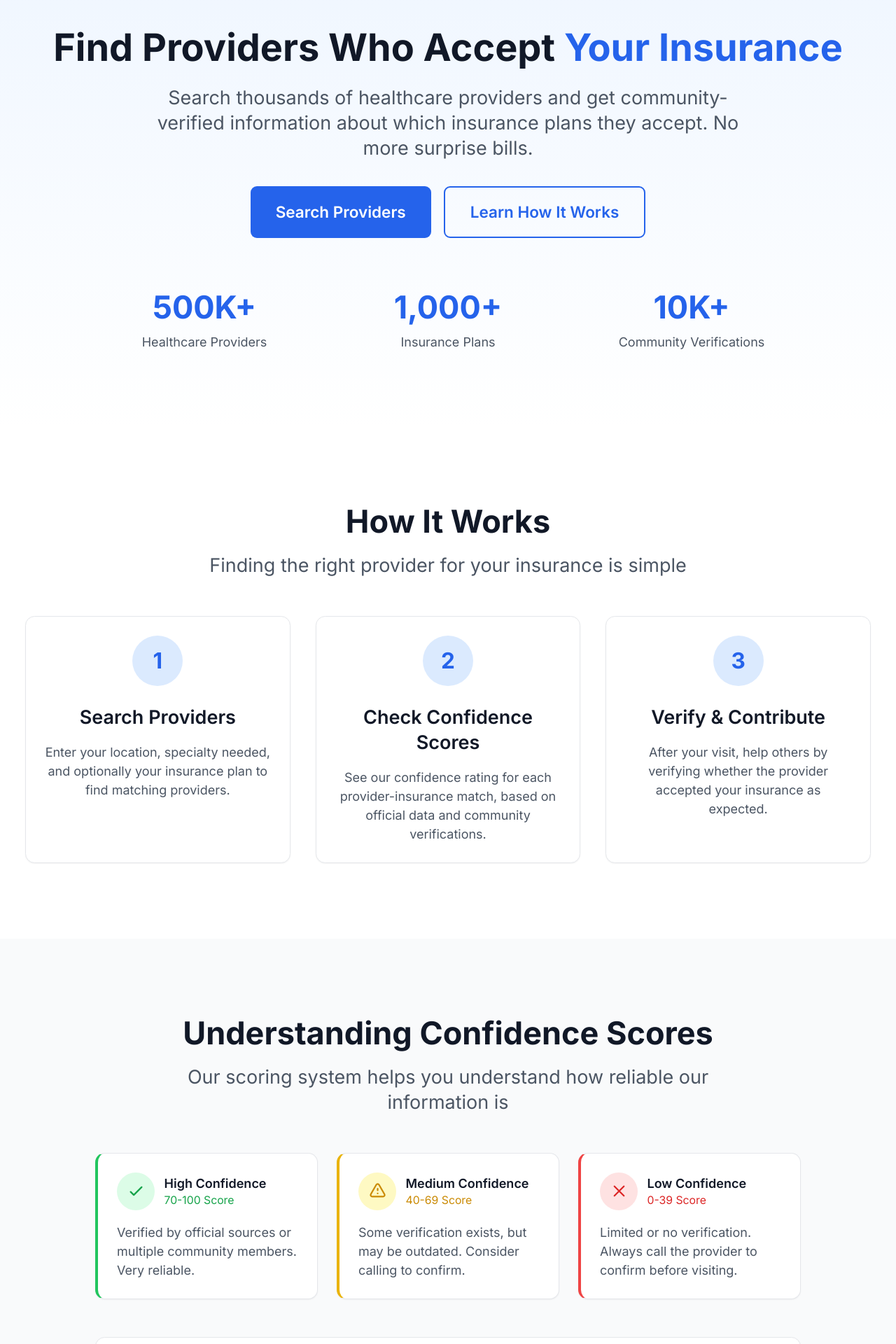
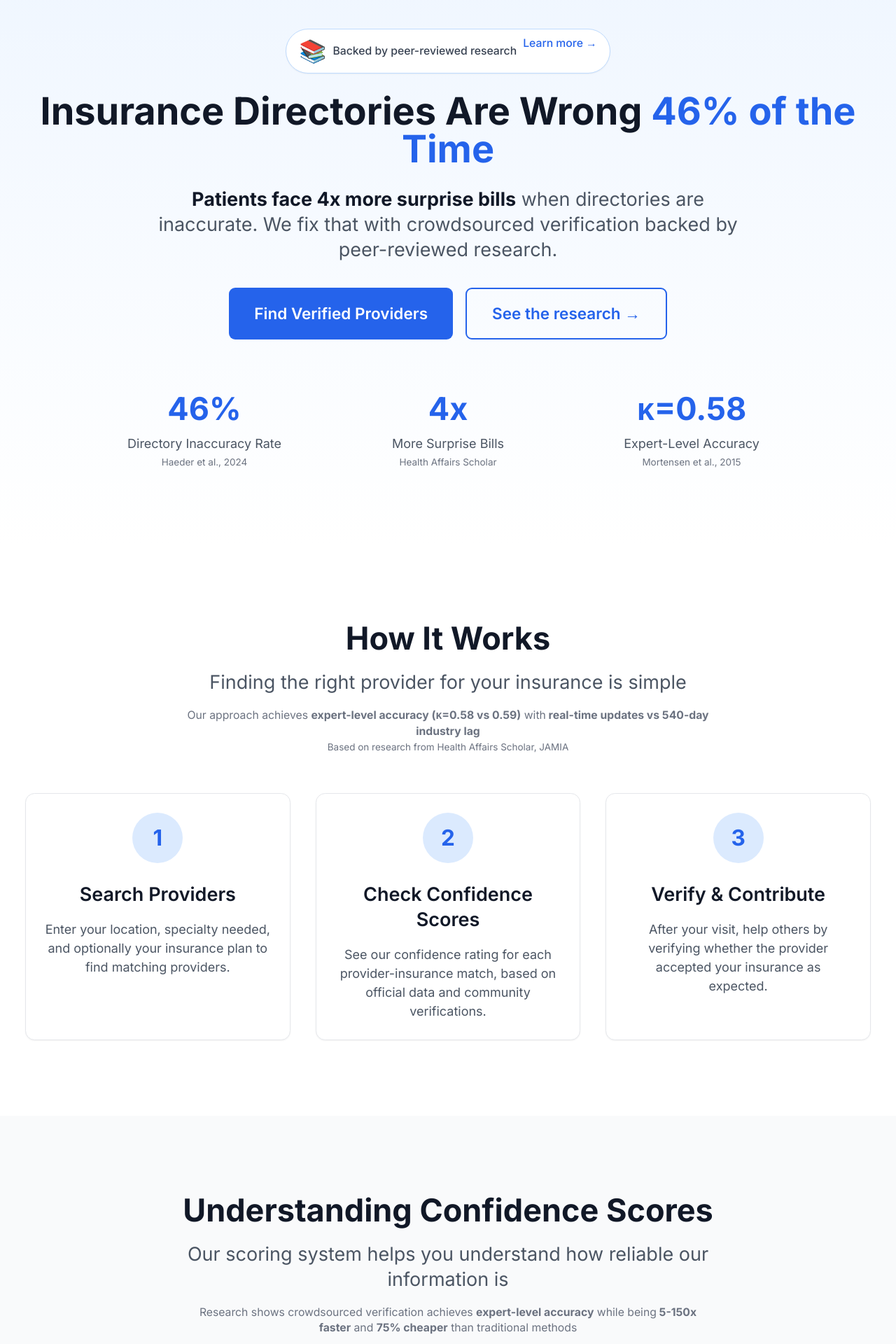
Before and after one commit to breilly1296/HealthcareProviderDB-, a Next.js app in the folder packages/frontend/: page / in a window 1280 px wide. Shown: the part 140-2060 px from the top of the page at 70% size. Built offline with nearby package versions, Linux system fonts and the light colour scheme.

Commit message:
Update landing page with research-backed messaging

```diff
--- a/packages/frontend/src/app/page.tsx
+++ b/packages/frontend/src/app/page.tsx
@@ -6,36 +6,53 @@ export default function HomePage() {
       {/* Hero Section */}
       <section className="bg-gradient-to-b from-primary-50 to-white py-16 md:py-24">
         <div className="container-wide text-center">
+          {/* Research Badge */}
+          <div className="inline-flex items-center gap-2 bg-white px-4 py-2 rounded-full shadow-sm border border-primary-200 mb-6">
+            <span className="text-2xl">📚</span>
+            <span className="text-sm font-medium text-gray-700">
+              Backed by peer-reviewed research
+            </span>
+            <Link
+              href="/research"
+              className="text-sm font-medium text-primary-600 hover:text-primary-700"
+            >
+              Learn more →
+            </Link>
+          </div>
+
           <h1 className="text-4xl md:text-5xl font-bold text-gray-900 mb-6">
-            Find Providers Who Accept
-            <span className="text-primary-600"> Your Insurance</span>
+            Insurance Directories Are Wrong
+            <span className="text-primary-600"> 46% of the Time</span>
           </h1>
           <p className="text-xl text-gray-600 max-w-3xl mx-auto mb-8">
-            Search thousands of healthcare providers and get community-verified
-            information about which insurance plans they accept. No more surprise bills.
+            <strong className="text-gray-900">Patients face 4x more surprise bills</strong> when directories are inaccurate.
+            We fix that with crowdsourced verification backed by peer-reviewed research.
           </p>
           <div className="flex flex-col sm:flex-row gap-4 justify-center">
             <Link href="/search" className="btn-primary text-lg px-8 py-4">
-              Search Providers
+              Find Verified Providers
             </Link>
-            <Link href="#how-it-works" className="btn-outline text-lg px-8 py-4">
-              Learn How It Works
+            <Link href="/research" className="btn-outline text-lg px-8 py-4">
+              See the research →
             </Link>
           </div>
 
-          {/* Stats */}
+          {/* Research-Backed Stats */}
           <div className="grid grid-cols-1 md:grid-cols-3 gap-8 mt-16 max-w-4xl mx-auto">
             <div className="text-center">
-              <div className="text-4xl font-bold text-primary-600">500K+</div>
-              <div className="text-gray-600 mt-2">Healthcare Providers</div>
+              <div className="text-4xl font-bold text-primary-600">46%</div>
+              <div className="text-gray-600 mt-2">Directory Inaccuracy Rate</div>
+              <div className="text-xs text-gray-500 mt-1">Haeder et al., 2024</div>
             </div>
             <div className="text-center">
-              <div className="text-4xl font-bold text-primary-600">1,000+</div>
-              <div className="text-gray-600 mt-2">Insurance Plans</div>
+              <div className="text-4xl font-bold text-primary-600">4x</div>
+              <div className="text-gray-600 mt-2">More Surprise Bills</div>
+              <div className="text-xs text-gray-500 mt-1">Health Affairs Scholar</div>
             </div>
             <div className="text-center">
-              <div className="text-4xl font-bold text-primary-600">10K+</div>
-              <div className="text-gray-600 mt-2">Community Verifications</div>
+              <div className="text-4xl font-bold text-primary-600">κ=0.58</div>
+              <div className="text-gray-600 mt-2">Expert-Level Accuracy</div>
+              <div className="text-xs text-gray-500 mt-1">Mortensen et al., 2015</div>
             </div>
           </div>
         </div>
@@ -47,8 +64,14 @@ export default function HomePage() {
           <h2 className="text-3xl md:text-4xl font-bold text-center text-gray-900 mb-4">
             How It Works
           </h2>
-          <p className="text-xl text-gray-600 text-center max-w-2xl mx-auto mb-12">
+          <p className="text-xl text-gray-600 text-center max-w-2xl mx-auto mb-4">
             Finding the right provider for your insurance is simple
+          </p>
+          <p className="text-sm text-gray-500 text-center max-w-2xl mx-auto mb-12">
+            Our approach achieves <strong>expert-level accuracy (κ=0.58 vs 0.59)</strong> with
+            <strong> real-time updates vs 540-day industry lag</strong>
+            <br />
+            <span className="text-xs">Based on research from Health Affairs Scholar, JAMIA</span>
           </p>
 
           <div className="grid grid-cols-1 md:grid-cols-3 gap-8">
@@ -103,8 +126,12 @@ export default function HomePage() {
           <h2 className="text-3xl md:text-4xl font-bold text-center text-gray-900 mb-4">
             Understanding Confidence Scores
           </h2>
-          <p className="text-xl text-gray-600 text-center max-w-2xl mx-auto mb-12">
+          <p className="text-xl text-gray-600 text-center max-w-2xl mx-auto mb-4">
             Our scoring system helps you understand how reliable our information is
+          </p>
+          <p className="text-sm text-gray-500 text-center max-w-2xl mx-auto mb-12">
+            Research shows crowdsourced verification achieves <strong>expert-level accuracy</strong> while being
+            <strong> 5-150x faster</strong> and <strong>75% cheaper</strong> than traditional methods
           </p>
 
           <div className="max-w-4xl mx-auto">
@@ -180,13 +207,14 @@ export default function HomePage() {
                 <div>
                   <h4 className="font-medium text-gray-900 mb-2">Recency (25 points)</h4>
                   <p className="text-gray-600 text-sm">
-                    Recent verifications score higher. Data older than a year gets reduced points.
+                    Recent verifications score higher. Research shows 12% annual provider turnover,
+                    so fresh data is critical.
                   </p>
                 </div>
                 <div>
                   <h4 className="font-medium text-gray-900 mb-2">Verification Count (25 points)</h4>
                   <p className="text-gray-600 text-sm">
-                    More verifications from different users increase confidence in the data.
+                    Research shows 3 verifications are optimal. More verifications from different users increase confidence in the data.
                   </p>
                 </div>
                 <div>
@@ -208,7 +236,8 @@ export default function HomePage() {
             Ready to Find Your Provider?
           </h2>
           <p className="text-xl text-primary-100 max-w-2xl mx-auto mb-8">
-            Search now and stop worrying about whether your insurance will be accepted.
+            Don't be part of the 46% affected by inaccurate directories.
+            Search now with research-backed verification.
           </p>
           <Link
             href="/search"
```
